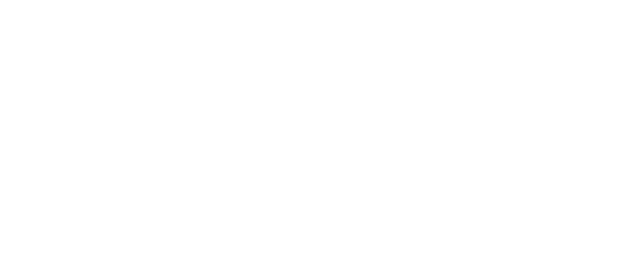
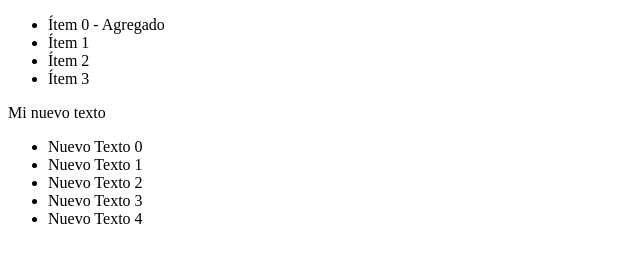
Before and after one commit to supercandela/TechnoloShe, a plain HTML site: page index.html in a window 1280 px wide. Shown: the whole page, without its empty margins (0-640 px from the left). Drawn offline with Linux system fonts and the light colour scheme.

Commit message:
Avanzamos con el proyecto JS

```diff
--- a/index.html
+++ b/index.html
@@ -6,7 +6,11 @@
     <title>Proyecto JS</title>
 </head>
 <body>
-
+    <ul id="ListaOriginal">
+        <li class="item" id="item1">Ítem 1</li>
+        <li class="item" id="item2">Ítem 2</li>
+        <li class="item" id="item3">Ítem 3</li>
+    </ul>
 
 
     <script src="script.js"></script>
--- a/script.js
+++ b/script.js
@@ -24,6 +24,68 @@ persona.cuadro = "Independiente";
 
 //Bucle For In
 
-for (let prop in persona) {
+/* for (let prop in persona) {
     console.log(persona[prop])
 }
+ */
+
+/* let dos = document.getElementById("item2")
+let items = document.getElementsByClassName("item")
+let lis = document.getElementsByTagName("li") */
+
+/* let dos = document.querySelector('#item2')
+let items = document.querySelector(".item")
+
+console.dir(items) */
+
+let p = document.createElement("p")
+p.innerText = "Mi nuevo texto"
+p.id = "nuevo"
+p.className = "item"
+
+let body = document.querySelector("body")
+
+body.appendChild(p)
+
+//console.log(p)
+
+/*
+1) Crear un elemento <li> y ponerle un texto.
+2) Meterlo como primer ítem del <ul>.
+
+EXTRA
+1) Crear un elemento <ul> nuevo y vacío.
+2) Hacer un bucle de 5 iteraciones.
+3) Por iteración de ciclo, se tiene que crear un <li> nuevo.
+4) Agregar todos los <li> al <ul> del punto 1.
+5) Agregar el <ul> del punto 1 al DOM.
+*/
+
+
+//Ejercicio 1
+let nuevoLi = document.createElement("li")
+nuevoLi.innerText = "Ítem 0 - Agregado"
+nuevoLi.id = "item0"
+nuevoLi.className = "item"
+
+let listaOrig = document.getElementById("ListaOriginal")
+let item1 = document.getElementById("item1")
+listaOrig.insertBefore(nuevoLi,item1)
+
+//EXTRA
+
+//1) Crear un elemento <ul> nuevo y vacío.
+let nuevoUl = document.createElement("ul")
+
+//2) Hacer un bucle de 5 iteraciones.
+for(let i=0; i<5; i++) {
+//3) Por iteración de ciclo, se tiene que crear un <li> nuevo.
+let otroLi = document.createElement("li")
+otroLi.innerText = "Nuevo Texto " + i
+//4) Agregar todos los <li> al <ul> del punto 1.
+nuevoUl.appendChild(otroLi)
+
+}
+
+//5) Agregar el <ul> del punto 1 al DOM.
+body.appendChild(nuevoUl)
```
